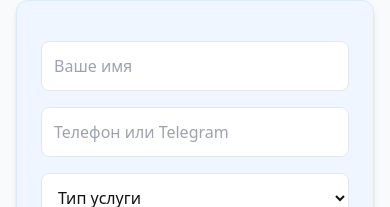
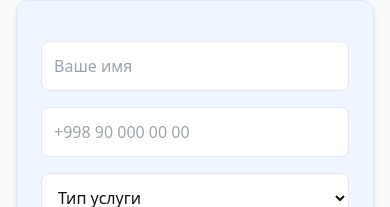
Before and after one commit to YuriyYu-9/homeqadam-landing, a React (Vite) app: page / in a window 390 px wide. Shown: the part 291-498 px from the top of the page. Built offline with nearby package versions, Linux system fonts and the light colour scheme.

Commit message:
Fix phone mask, relocate API route, update CTA

```diff
--- a/package.json
+++ b/package.json
@@ -12,6 +12,7 @@
     "react": "^18.2.0",
     "react-dom": "^18.2.0",
     "react-icons": "^5.5.0",
+    "react-input-mask": "^2.0.4",
     "swiper": "^8.4.7"
   },
   "devDependencies": {
--- a/src/sections/CTA.jsx
+++ b/src/sections/CTA.jsx
@@ -1,6 +1,7 @@
 import { useState, useContext } from "react";
 import Container from "../layouts/Container";
 import { LangContext } from "../i18n/context";
+import InputMask from "react-input-mask";
 import { sanitize, buildTelegramMessage } from "../utils/security";
 
 export default function CTA({ onOpenPrivacy, onOpenTerms }) {
@@ -17,6 +18,7 @@ export default function CTA({ onOpenPrivacy, onOpenTerms }) {
     secret: "", // honeypot
   });
 
+  // изменяем состояние ввода
   const handleChange = (e) => {
     const { name, value, type, checked } = e.target;
 
@@ -26,35 +28,31 @@ export default function CTA({ onOpenPrivacy, onOpenTerms }) {
     });
   };
 
+  // валидация формы
   const validate = () => {
-    // honeypot
-    if (form.secret.trim() !== "") return false;
+    if (form.secret.trim() !== "") return false; // honeypot
 
-    // имя
     if (!/^[A-Za-zА-Яа-яЁёЎўҚқҒғҲҳ’' ]{2,30}$/.test(form.name)) {
       alert("Введите корректное имя.");
       return false;
     }
 
-    // телефон
-    if (!/^\+?[0-9()\-\s]{7,20}$/.test(form.phone)) {
-      alert("Введите корректный номер телефона.");
+    // Телефон: строго +998 XX XXX XX XX
+    if (!/^\+998 \d{2} \d{3} \d{2} \d{2}$/.test(form.phone)) {
+      alert("Введите корректный номер телефона в формате +998 90 000 00 00.");
       return false;
     }
 
-    // услуга
     if (!form.service) {
       alert("Выберите тип услуги.");
       return false;
     }
 
-    // описание
     if (form.description.trim().length < 5) {
       alert("Опишите задачу более подробно.");
       return false;
     }
 
-    // согласие
     if (!form.agree) {
       alert("Необходимо согласиться с условиями.");
       return false;
@@ -63,6 +61,7 @@ export default function CTA({ onOpenPrivacy, onOpenTerms }) {
     return true;
   };
 
+  // отправка формы
   const handleSubmit = async (e) => {
     e.preventDefault();
 
@@ -79,16 +78,16 @@ export default function CTA({ onOpenPrivacy, onOpenTerms }) {
 
     const message = buildTelegramMessage(safeForm);
 
+    try {
       const res = await fetch("/api/sendMessage", {
         method: "POST",
         headers: { "Content-Type": "application/json" },
         body: JSON.stringify({ ...safeForm, message }),
       });
 
-    setLoading(false);
-
       if (res.ok) {
         alert("Заявка успешно отправлена!");
+
         setForm({
           name: "",
           phone: "",
@@ -100,6 +99,11 @@ export default function CTA({ onOpenPrivacy, onOpenTerms }) {
       } else {
         alert("Ошибка отправки. Попробуйте позже.");
       }
+    } catch (err) {
+      alert("Ошибка соединения. Попробуйте позже.");
+    }
+
+    setLoading(false);
   };
 
   return (
@@ -118,7 +122,7 @@ export default function CTA({ onOpenPrivacy, onOpenTerms }) {
             onSubmit={handleSubmit}
             className="p-6 space-y-4 border border-blue-100 shadow-md bg-blue-50 rounded-xl"
           >
-            {/* Honeypot */}
+            {/* honeypot */}
             <input
               type="text"
               name="secret"
@@ -128,6 +132,7 @@ export default function CTA({ onOpenPrivacy, onOpenTerms }) {
               onChange={handleChange}
             />
 
+            {/* Имя */}
             <input
               type="text"
               name="name"
@@ -138,15 +143,36 @@ export default function CTA({ onOpenPrivacy, onOpenTerms }) {
               required
             />
 
+            {/* Телефон — с маской */}
+            <InputMask
+              mask="+998 99 999 99 99"
+              maskChar={null}
+              value={form.phone}
+              onChange={(e) => {
+                let v = e.target.value;
+
+                // защита от удаления префикса "+998 "
+                if (!v.startsWith("+998 ")) {
+                  v = "+998 " + v.replace(/^\+998\s*/, "");
+                }
+
+                // защита от ввода букв
+                v = v.replace(/[^\d+ ]/g, "");
+
+                setForm({ ...form, phone: v });
+              }}
+            >
+              {(inputProps) => (
                 <input
+                  {...inputProps}
                   type="text"
                   name="phone"
-              value={form.phone}
-              onChange={handleChange}
-              placeholder={dict.cta.phone}
+                  placeholder="+998 90 000 00 00"
                   className="w-full p-3 bg-white border border-gray-200 rounded-lg"
                   required
                 />
+              )}
+            </InputMask>
 
             {/* Выпадающий список */}
             <select
@@ -167,6 +193,7 @@ export default function CTA({ onOpenPrivacy, onOpenTerms }) {
               ))}
             </select>
 
+            {/* Описание */}
             <textarea
               name="description"
               value={form.description}
@@ -177,6 +204,7 @@ export default function CTA({ onOpenPrivacy, onOpenTerms }) {
               required
             />
 
+            {/* Согласие */}
             <label className="flex items-start gap-2 text-xs md:text-sm">
               <input
                 type="checkbox"
@@ -207,6 +235,7 @@ export default function CTA({ onOpenPrivacy, onOpenTerms }) {
               </span>
             </label>
 
+            {/* Кнопка */}
             <button
               type="submit"
               disabled={loading}
```
Also changed, not shown: api/sendMessage.js (renamed from src/api/sendMessage.js), 1 other file (tests, documents, lock files or other folders). Lines whose indentation alone changed are shown as unchanged.
